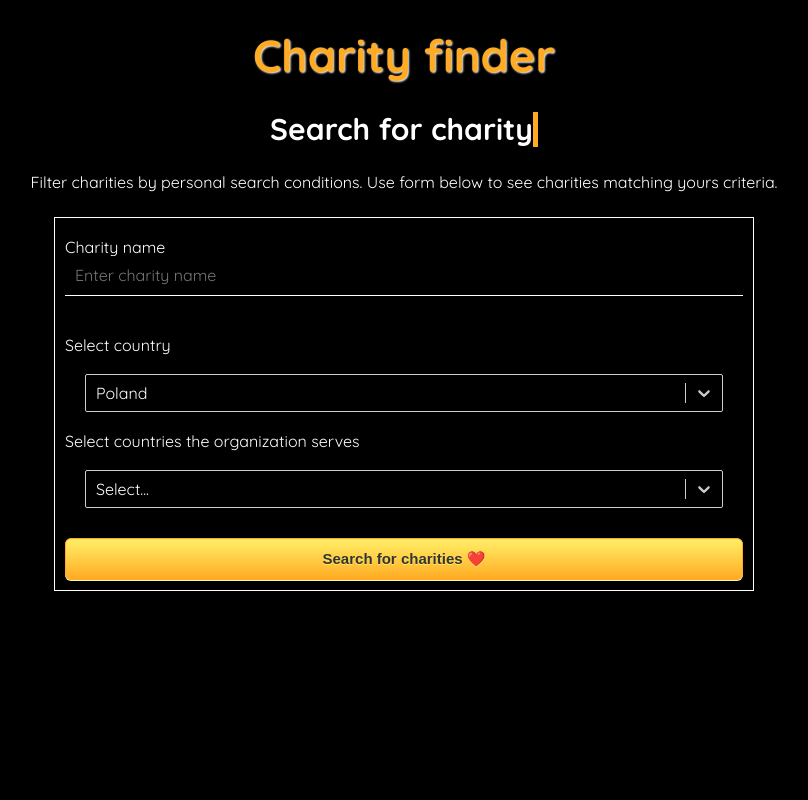
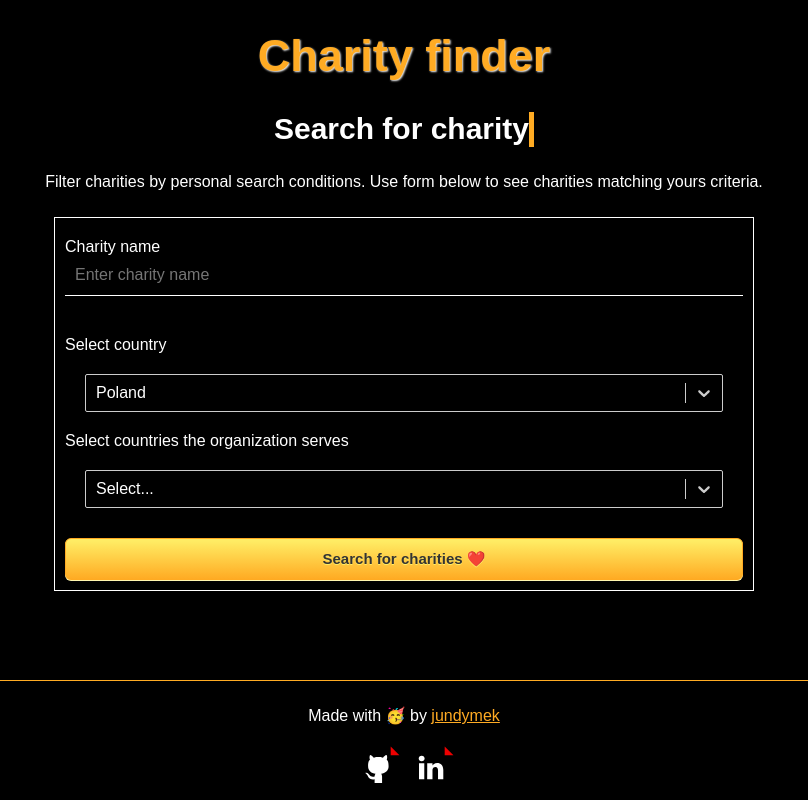
Before and after one commit to jundymek/charity-finder, a React (Create React App) app: page / in a window 1280 px wide. Both pictures are taken after a click on the button "Proceed to site". Shown: the whole page, without its empty margins (236-1044 px from the left). Built offline with nearby package versions, Linux system fonts and the light colour scheme.

Commit message:
feat: Footer component

```diff
--- a/src/App.tsx
+++ b/src/App.tsx
@@ -4,6 +4,8 @@ import Welcome from "./components/Welcome/Welcome";
 import Charities from "./components/Charities/Charities";
 import CharitySearch from "./components/CharitySearch/CharitySearch";
 import { Charity } from "./helpers/types";
+import Footer from "./components/Footer/Footer";
+import './styles/main.scss'
 
 function App() {
   const [isWelcomeVisible, setIsWelcomeVisible] = useState<boolean>(true);
@@ -18,6 +20,7 @@ function App() {
           <Header />
           <CharitySearch setCharities={setCharities} />
           <Charities charities={charities} />
+          <Footer />
         </>
       )}
     </>
--- a/src/components/Charities/Charities.module.scss
+++ b/src/components/Charities/Charities.module.scss
@@ -2,7 +2,7 @@
   display: flex;
   flex-direction: column;
   align-items: center;
-  margin-bottom: 20px;
+  margin-bottom: 140px;
 }
 
 .mainContainer {
--- a/src/components/CharitySearch/CharitySearch.module.scss
+++ b/src/components/CharitySearch/CharitySearch.module.scss
@@ -45,10 +45,10 @@
 .title {
   font-size: 30px;
   position: relative;
-  overflow: hidden; /* Ensures the content is not revealed until the animation */
-  border-right: 5px solid $mySin; /* The typwriter cursor */
-  white-space: nowrap; /* Keeps the content on a single line */
-  margin: 0 auto; /* Gives that scrolling effect as the typing happens */
+  overflow: hidden;
+  border-right: 5px solid $mySin;
+  white-space: nowrap;
+  margin: 0 auto;
   animation:
     typing 1.5s steps(18, end),
     blink-caret 1s step-end infinite;
--- /dev/null
+++ b/src/components/Footer/Footer.module.scss
@@ -0,0 +1,43 @@
+@import "../../styles/main.scss";
+
+.footerContainer {
+  display: flex;
+  position: fixed;
+  flex-direction: column;
+  bottom: 0;
+  align-items: center;
+  justify-content: center;
+  padding-top: 10px;
+  width: 100%;
+  height: 120px;
+  max-width: 1440px;
+  z-index: 1;
+  background: black;
+  border-top: 1px solid $mySin;
+}
+
+.footerList {
+  display: flex;
+  list-style-type: none;
+  margin: 0;
+  padding: 0;
+}
+
+.footerListItem {
+  padding: 2px;
+  transition: transform .3s ease;
+
+  &:hover {
+    transform: rotateX(20deg) rotateY(20deg);
+  }
+}
+
+.footerIcon {
+  width: 50px;
+  height: 50px;
+}
+
+.footerDistinction {
+  color: $mySin;
+  text-decoration: underline;
+}
--- /dev/null
+++ b/src/components/Footer/Footer.tsx
@@ -0,0 +1,32 @@
+import React from "react";
+import styles from "./Footer.module.scss";
+import github from "../../images/github-icon.svg";
+import linkedin from "../../images/linkedin-icon.svg";
+
+function Footer() {
+  return (
+    <footer className={styles.footerContainer}>
+      <p>
+        Made with{" "}
+        <span role="img" aria-label="Fun icon">
+          🥳
+        </span>{" "}
+        by <a href="http://jundymek.com" title="http://jundymek.com"><span className={styles.footerDistinction}>jundymek</span></a>
+      </p>
+      <ul className={styles.footerList}>
+        <li className={styles.footerListItem}>
+          <a href="https://github.com/jundymek" title="https://github.com/jundymek">
+            <img className={styles.footerIcon} src={github} alt="Github icon" />
+          </a>
+        </li>
+        <li className={styles.footerListItem}>
+          <a href="https://www.linkedin.com/in/lukasz-dymek/" title="https://www.linkedin.com/in/lukasz-dymek/">
+            <img className={styles.footerIcon} src={linkedin} alt="Linkedin icon" />
+          </a>
+        </li>
+      </ul>
+    </footer>
+  );
+}
+
+export default Footer;
--- a/src/styles/main.scss
+++ b/src/styles/main.scss
@@ -1,7 +1,7 @@
 @import './normalize';
 @import './variables';
 
-@import url('https://fonts.googleapis.com/css?family=Quicksand:400,700&display=swap');
+@import url('https://fonts.googleapis.com/css?family=Poppins:400,700&display=swap');
 
 html {
     box-sizing: border-box;
```
Also changed, not shown: src/images/github-icon.svg (added), src/images/linkedin-icon.svg (added).
